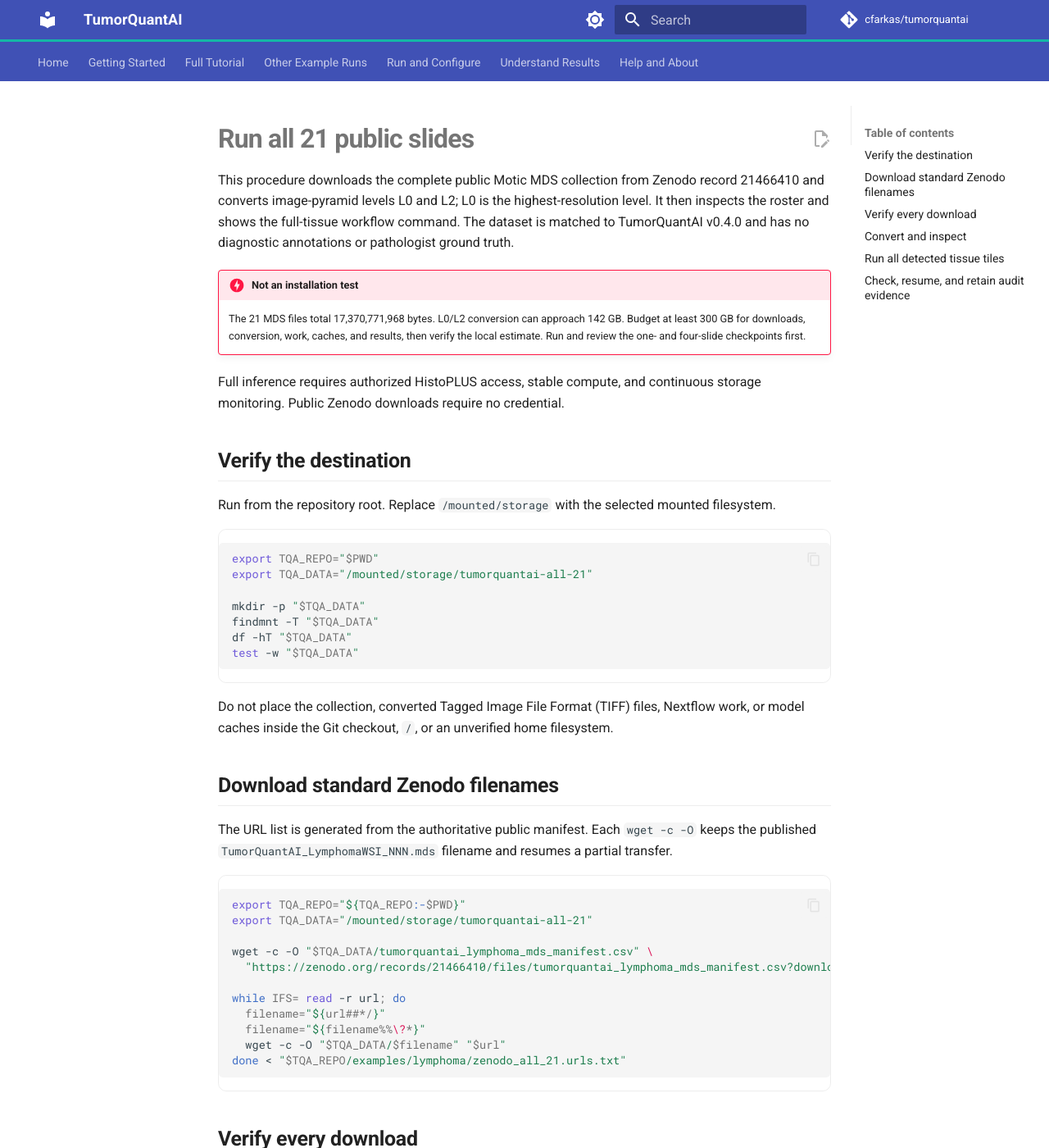
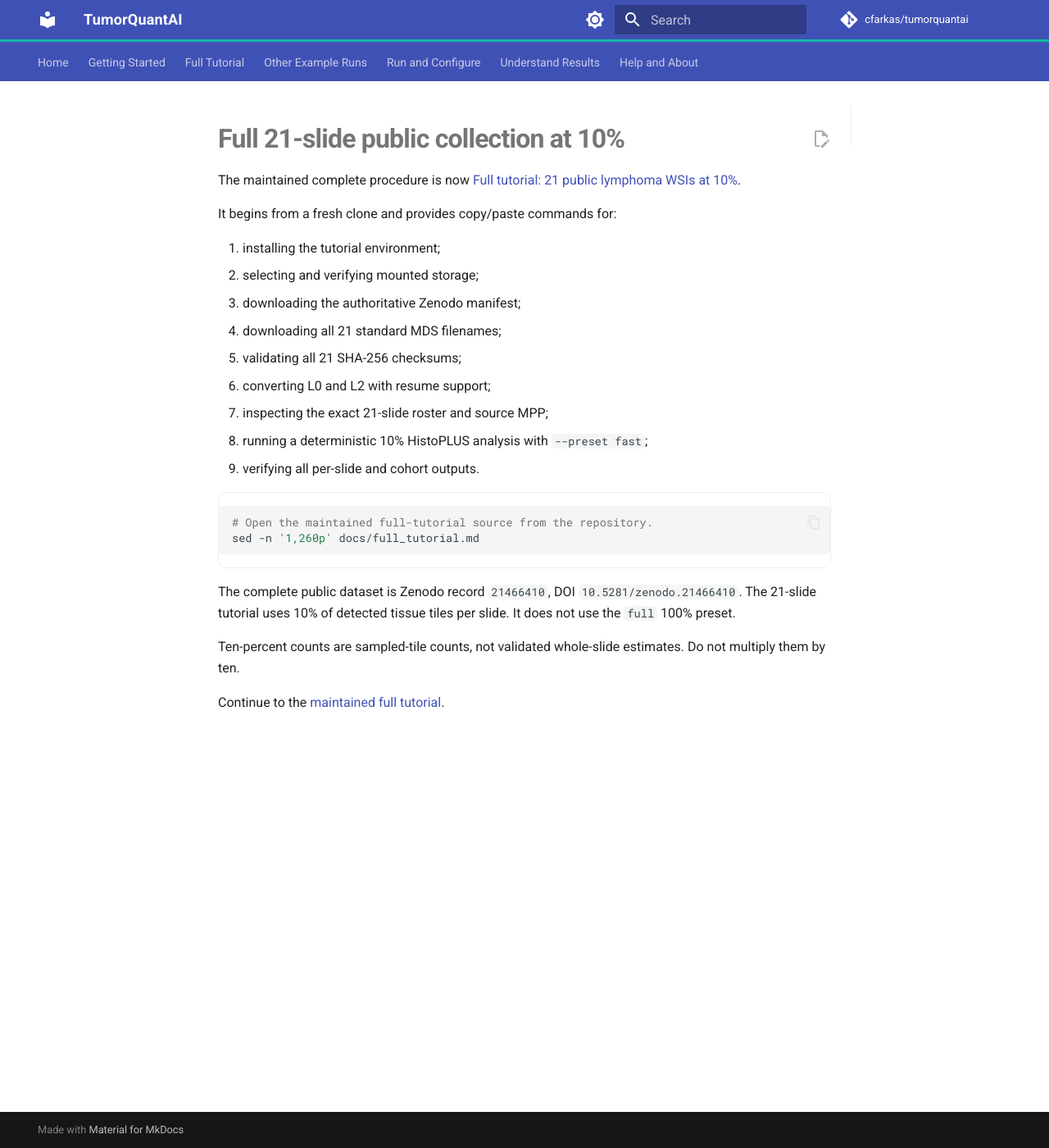
Before and after one commit to cfarkas/tumorquantai, an MkDocs documentation site: the page built from docs/tutorials/full-collection.md, in a window 1280 px wide and 1400 px high. Shown: the whole window at 82% size. Built offline with MkDocs 1.6.1 and Material for MkDocs 9.7.7, drawn with Linux system fonts in a browser that asks for light colours; comment, search, counter and statistics services are not loaded; some of the changed text lies outside the part shown.

Commit message:
Docs: align legacy full-collection page with 10 percent tutorial

````diff
--- a/docs/tutorials/full-collection.md
+++ b/docs/tutorials/full-collection.md
@@ -1,145 +1,26 @@
-# Run all 21 public slides
+# Full 21-slide public collection at 10%
 
-This procedure downloads the complete public Motic MDS collection from Zenodo
-record 21466410 and converts image-pyramid levels L0 and L2; L0 is the
-highest-resolution level. It then inspects the roster and shows the full-tissue
-workflow command. The dataset is matched to TumorQuantAI v0.4.0 and has no
-diagnostic annotations or pathologist ground truth.
+The maintained complete procedure is now [Full tutorial: 21 public lymphoma WSIs at 10%](../full_tutorial.md).
 
-!!! danger "Not an installation test"
-    The 21 MDS files total 17,370,771,968 bytes. L0/L2 conversion can approach
-    142 GB. Budget at least 300 GB for downloads, conversion, work, caches, and
-    results, then verify the local estimate. Run and review the one- and
-    four-slide checkpoints first.
+It begins from a fresh clone and provides copy/paste commands for:
 
-Full inference requires authorized HistoPLUS access, stable compute, and
-continuous storage monitoring. Public Zenodo downloads require no credential.
+1. installing the tutorial environment;
+2. selecting and verifying mounted storage;
+3. downloading the authoritative Zenodo manifest;
+4. downloading all 21 standard MDS filenames;
+5. validating all 21 SHA-256 checksums;
+6. converting L0 and L2 with resume support;
+7. inspecting the exact 21-slide roster and source MPP;
+8. running a deterministic 10% HistoPLUS analysis with `--preset fast`;
+9. verifying all per-slide and cohort outputs.
 
-## Verify the destination
+```bash
+# Open the maintained full-tutorial source from the repository.
+sed -n '1,260p' docs/full_tutorial.md
+```
 
-Run from the repository root. Replace `/mounted/storage` with the selected
-mounted filesystem.
+The complete public dataset is Zenodo record `21466410`, DOI `10.5281/zenodo.21466410`. The 21-slide tutorial uses 10% of detected tissue tiles per slide. It does not use the `full` 100% preset.
 
-~~~bash
-export TQA_REPO="$PWD"
-export TQA_DATA="/mounted/storage/tumorquantai-all-21"
+Ten-percent counts are sampled-tile counts, not validated whole-slide estimates. Do not multiply them by ten.
 
-mkdir -p "$TQA_DATA"
-findmnt -T "$TQA_DATA"
-df -hT "$TQA_DATA"
-test -w "$TQA_DATA"
-~~~
-
-Do not place the collection, converted Tagged Image File Format (TIFF) files,
-Nextflow work, or model
-caches inside the Git checkout, `/`, or an unverified home filesystem.
-
-## Download standard Zenodo filenames
-
-The URL list is generated from the authoritative public manifest. Each
-`wget -c -O` keeps the published `TumorQuantAI_LymphomaWSI_NNN.mds`
-filename and resumes a partial transfer.
-
-~~~bash
-export TQA_REPO="${TQA_REPO:-$PWD}"
-export TQA_DATA="/mounted/storage/tumorquantai-all-21"
-
-wget -c -O "$TQA_DATA/tumorquantai_lymphoma_mds_manifest.csv" \
-  "https://zenodo.org/records/21466410/files/tumorquantai_lymphoma_mds_manifest.csv?download=1"
-
-while IFS= read -r url; do
-  filename="${url##*/}"
-  filename="${filename%%\?*}"
-  wget -c -O "$TQA_DATA/$filename" "$url"
-done < "$TQA_REPO/examples/lymphoma/zenodo_all_21.urls.txt"
-~~~
-
-## Verify every download
-
-MD5 means Message-Digest Algorithm 5. SHA-256 means Secure Hash Algorithm
-256-bit. Stop if the manifest or any slide does not print `OK`.
-
-~~~bash
-export TQA_REPO="${TQA_REPO:-$PWD}"
-export TQA_DATA="/mounted/storage/tumorquantai-all-21"
-
-cd "$TQA_DATA"
-echo "ad9a9472e8beb302f8b9ba2b3359bacc  tumorquantai_lymphoma_mds_manifest.csv" | md5sum -c -
-sha256sum -c "$TQA_REPO/examples/lymphoma/checksums_all_21.sha256"
-~~~
-
-## Convert and inspect
-
-The converter resolves the direct filenames through the downloaded manifest,
-verifies their checksums, and writes the L0 primary and L2 companion Tagged
-Image File Format (TIFF) files.
-
-~~~bash
-export TQA_REPO="${TQA_REPO:-$PWD}"
-export TQA_DATA="/mounted/storage/tumorquantai-all-21"
-
-python "$TQA_REPO/bin/mds_to_tiff.py" \
-  --input "$TQA_DATA" \
-  --manifest "$TQA_DATA/tumorquantai_lymphoma_mds_manifest.csv" \
-  --output-dir "$TQA_DATA/slides" \
-  --levels 0 2 \
-  --expected-count 21 \
-  --source-mpp 0.261780 \
-  --resume
-
-cd "$TQA_REPO"
-./tumorquantai inspect "$TQA_DATA/slides" \
-  --sample-sheet "$TQA_DATA/slides/samples.csv" \
-  --output "$TQA_DATA/inspection"
-~~~
-
-Open `inspection/INSPECTION.html` and
-`inspection/inspection_manifest.csv`. Require exactly 21 unique complete
-L0/L2 pairs at source resolution 0.261780 micrometres per pixel (MPP). Stop if
-the roster, pairing, or physical scale differs.
-
-## Run all detected tissue tiles
-
-Source MPP describes the input pixel size. Target/model MPP is separate. Full
-means 100% of detected tissue tiles, not every background pixel.
-
-After authorized HistoPLUS access is configured:
-
-~~~bash
-export TQA_REPO="${TQA_REPO:-$PWD}"
-export TQA_DATA="/mounted/storage/tumorquantai-all-21"
-
-cd "$TQA_REPO"
-./tumorquantai run "$TQA_DATA/slides" \
-  --sample-sheet "$TQA_DATA/slides/samples.csv" \
-  --output "$TQA_DATA/results-full" \
-  --work-dir "$TQA_DATA/work-full" \
-  --preset full \
-  --source-mpp 0.261780 \
-  --profile auto
-~~~
-
-Keep results and resumable work in separate directories. Use `--cpu` or
-`--gpu` only after `doctor` confirms the intended execution path.
-
-## Check, resume, and retain audit evidence
-
-~~~bash
-export TQA_DATA="/mounted/storage/tumorquantai-all-21"
-
-./tumorquantai status "$TQA_DATA/results-full"
-./tumorquantai report "$TQA_DATA/results-full"
-~~~
-
-Require 21 included samples and no failed, incomplete, or excluded sample in
-`aggregated_celltypes/sample_aggregation_audit.csv`. A failure is not a
-biological zero and must not create a numeric matrix column.
-
-Press Ctrl+C to stop. Repeat the same download, conversion, or run command with
-the same paths. Verified files and valid Nextflow tasks are reused. Keep the
-conversion manifest and work directory until outputs and the audit are
-verified and backed up. Remove only the named collection directory after
-checking its resolved mount.
-
-Next, review [counts versus fractions](../explanation/counts-fractions.md) and
-the [output reference](../reference/outputs.md).
+Continue to the [maintained full tutorial](../full_tutorial.md).
````
